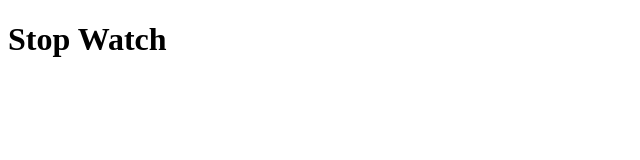
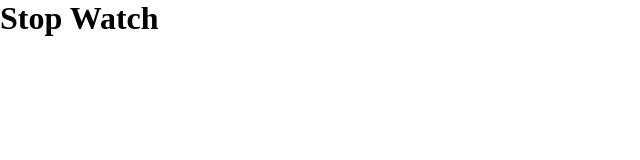
Before and after one commit to jjnotjayjay/stop-watch, a plain HTML site: page index.html in a window 1280 px wide. Shown: the whole page, without its empty margins (0-640 px from the left). Drawn offline with Linux system fonts and the light colour scheme.

Commit message:
Added and linked a styles.css. #1

```diff
--- a/index.html
+++ b/index.html
@@ -3,6 +3,7 @@
   <head>
     <meta charset="utf-8">
     <title>OC|CS Stop-Watch</title>
+    <link rel="stylesheet" href="styles.css">
   </head>
   <body>
     <h1>Stop Watch</h1>
--- /dev/null
+++ b/styles.css
@@ -0,0 +1,4 @@
+* {
+  margin: 0;
+  box-sizing: border-box;
+}
```
